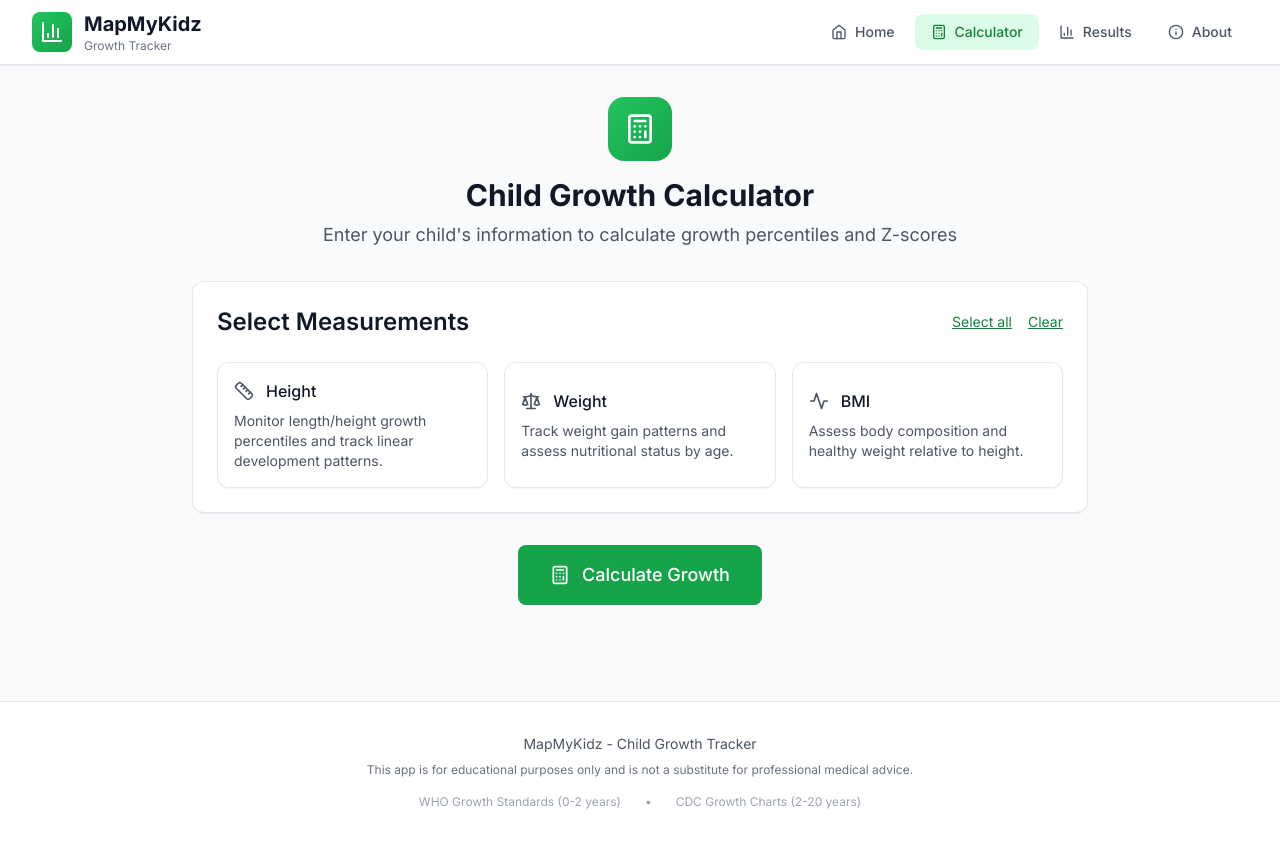
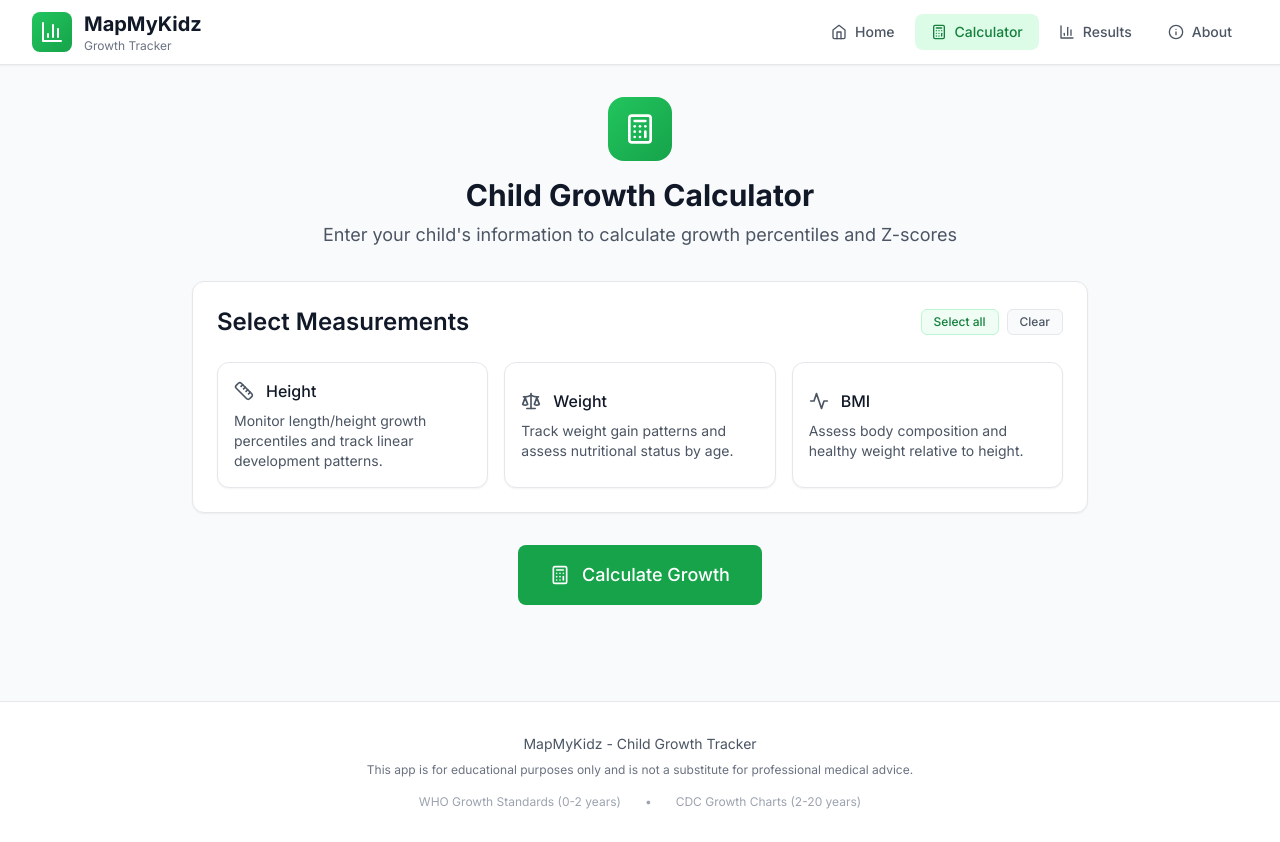
Before and after one commit to mapmykidz/Mapmykidz, a React (Vite) app: page /Mapmykidz/input in a window 1280 px wide. Built offline with nearby package versions, Linux system fonts and the light colour scheme.

Commit message:
Improve Select all and Clear buttons: make them small styled buttons

```diff
--- a/src/pages/InputPage.tsx
+++ b/src/pages/InputPage.tsx
@@ -323,9 +323,21 @@ export const InputPage: React.FC = () => {
             <div className="flex items-center space-x-3">
               <h2 className="section-title mb-0">Select Measurements</h2>
             </div>
-            <div className="text-sm text-primary-700 space-x-4">
-              <button type="button" className="underline" onClick={() => handleInputChange('selectedMeasurements' as any, ['height','weight','bmi'])}>Select all</button>
-              <button type="button" className="underline" onClick={() => handleInputChange('selectedMeasurements' as any, [])}>Clear</button>
+            <div className="flex space-x-2">
+              <button
+                type="button"
+                className="px-3 py-1 text-xs font-medium text-primary-700 bg-primary-50 border border-primary-200 rounded-md hover:bg-primary-100 hover:border-primary-300 transition-colors"
+                onClick={() => handleInputChange('selectedMeasurements' as any, ['height','weight','bmi'])}
+              >
+                Select all
+              </button>
+              <button
+                type="button"
+                className="px-3 py-1 text-xs font-medium text-gray-600 bg-gray-50 border border-gray-200 rounded-md hover:bg-gray-100 hover:border-gray-300 transition-colors"
+                onClick={() => handleInputChange('selectedMeasurements' as any, [])}
+              >
+                Clear
+              </button>
             </div>
           </div>
 
```
